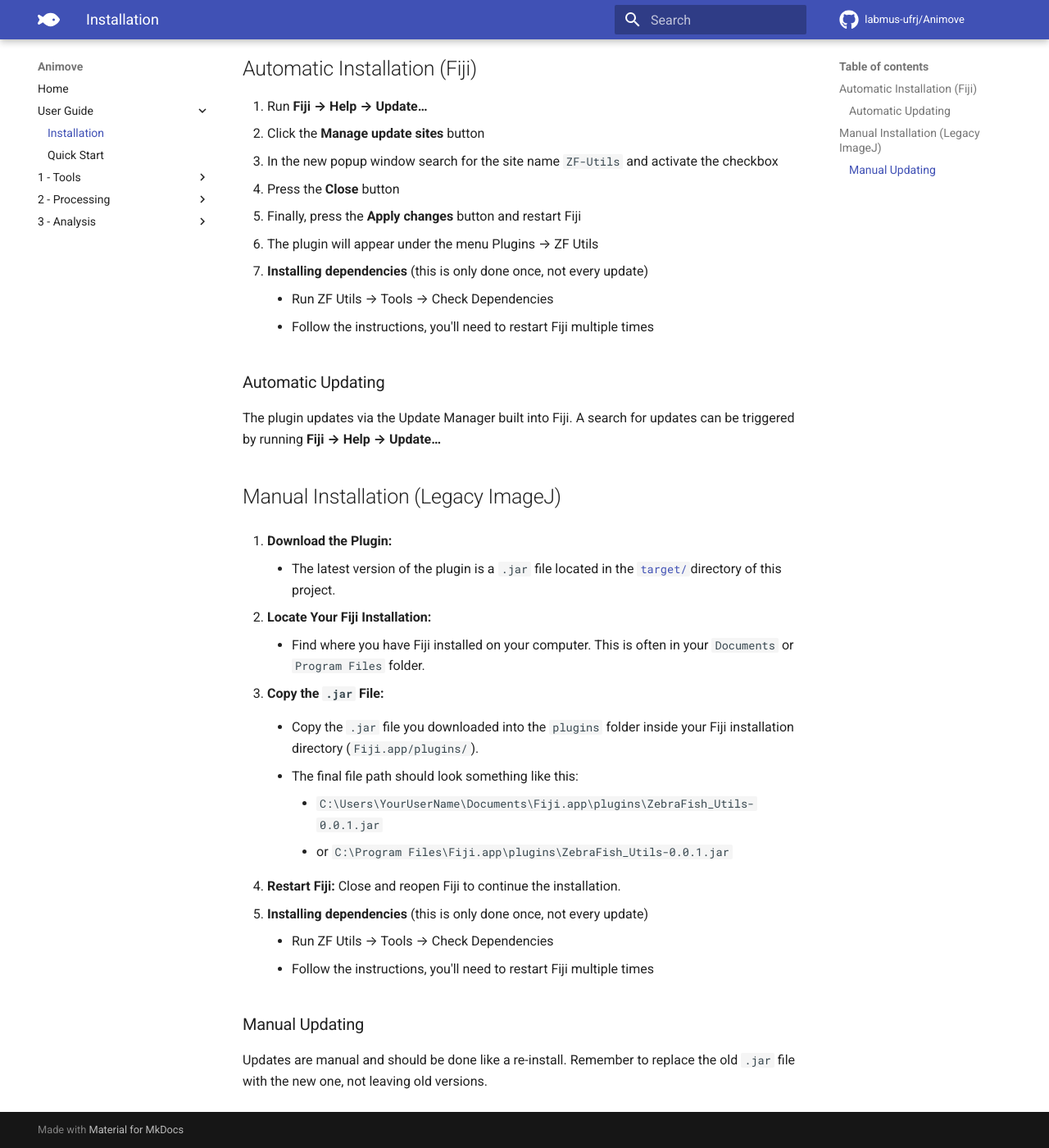
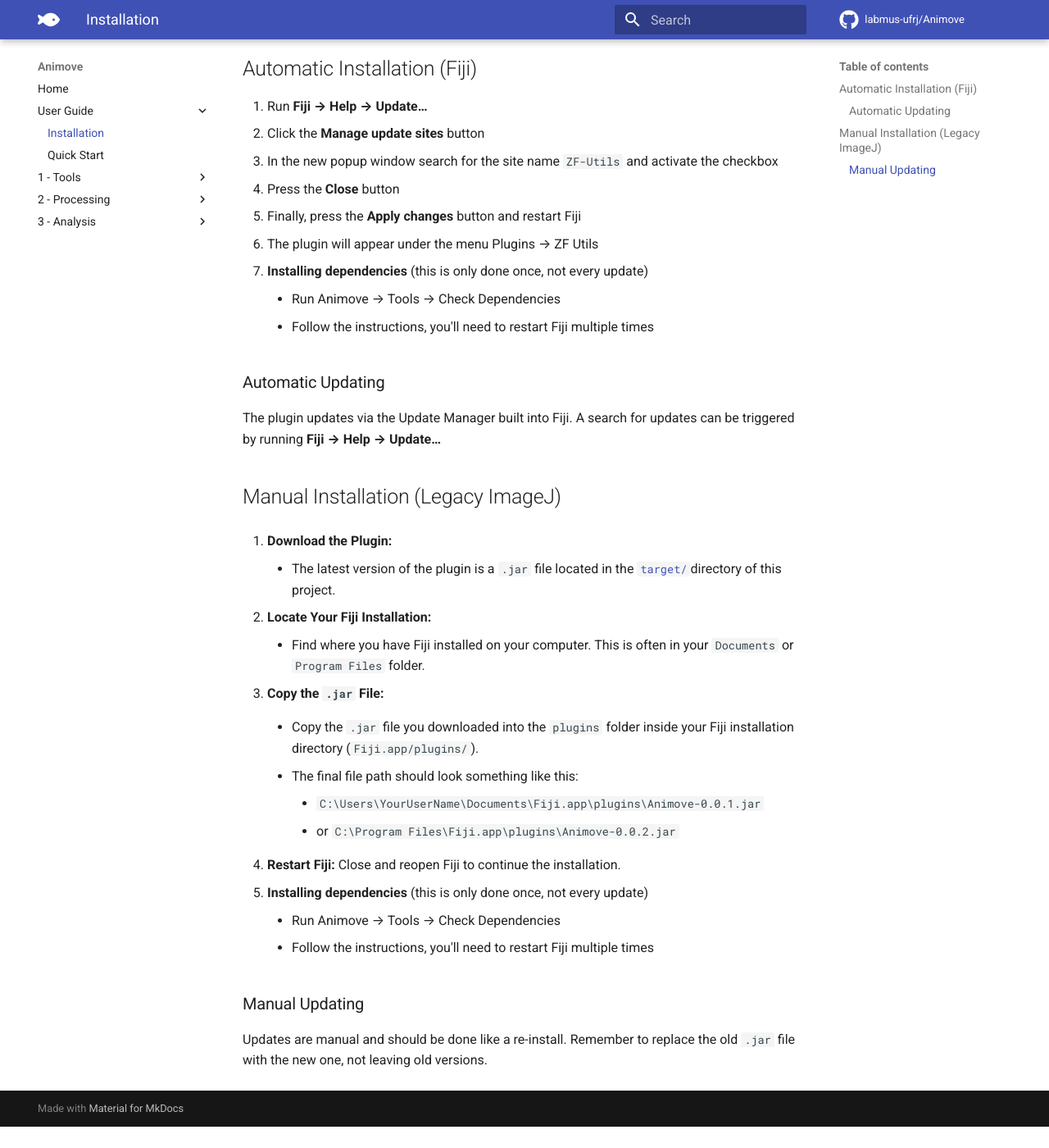
Before and after one commit to labmus-ufrj/Animove, an MkDocs documentation site: the page built from docs/docs/guide/installation.md, in a window 1280 px wide and 1400 px high, scrolled down 298 px. Shown: the whole window at 82% size. Built offline with MkDocs 1.6.1 and Material for MkDocs 9.7.7, drawn with Linux system fonts in a browser that asks for light colours; comment, search, counter and statistics services are not loaded; after the commit the page ends 1672 px from its top, so only the background shows below that.

Commit message:
Update installation.md

```diff
--- a/docs/docs/guide/installation.md
+++ b/docs/docs/guide/installation.md
@@ -12,7 +12,7 @@
 5. Finally, press the **Apply changes** button and restart Fiji
 6. The plugin will appear under the menu Plugins → ZF Utils
 7. **Installing dependencies** (this is only done once, not every update)
-    - Run ZF Utils → Tools → Check Dependencies
+    - Run Animove → Tools → Check Dependencies
     - Follow the instructions, you'll need to restart Fiji multiple times
 ### Automatic Updating
 The plugin updates via the Update Manager built into Fiji. A search for updates can be triggered by running **Fiji → Help → Update…**
@@ -29,13 +29,13 @@
     - Copy the `.jar` file you downloaded into the `plugins` folder inside your Fiji installation directory (`Fiji.app/plugins/`).
 
     - The final file path should look something like this:
-        - `C:\Users\YourUserName\Documents\Fiji.app\plugins\ZebraFish_Utils-0.0.1.jar`
-        - or `C:\Program Files\Fiji.app\plugins\ZebraFish_Utils-0.0.1.jar`
+        - `C:\Users\YourUserName\Documents\Fiji.app\plugins\Animove-0.0.1.jar`
+        - or `C:\Program Files\Fiji.app\plugins\Animove-0.0.2.jar`
 
 4.  **Restart Fiji:** Close and reopen Fiji to continue the installation.
 
 5. **Installing dependencies** (this is only done once, not every update)
-    - Run ZF Utils → Tools → Check Dependencies
+    - Run Animove → Tools → Check Dependencies
     - Follow the instructions, you'll need to restart Fiji multiple times
 
 ### Manual Updating
```
